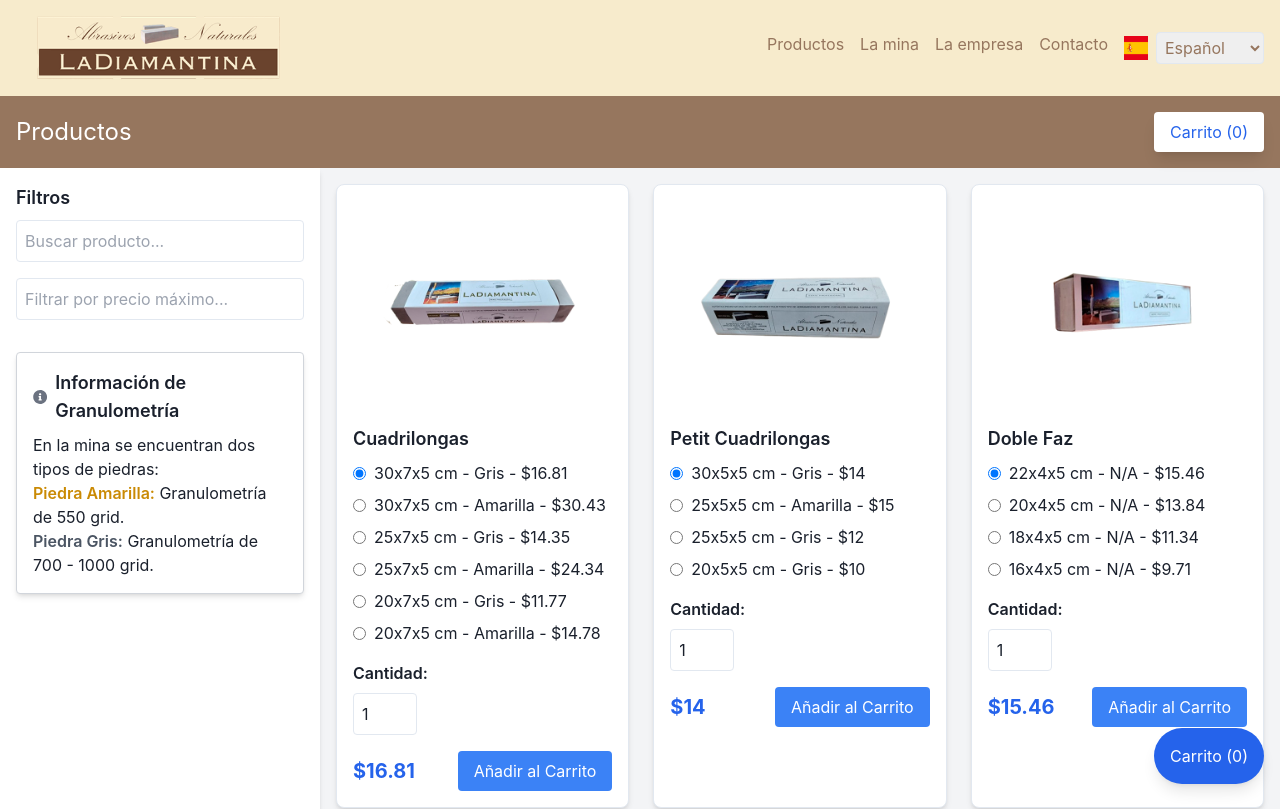
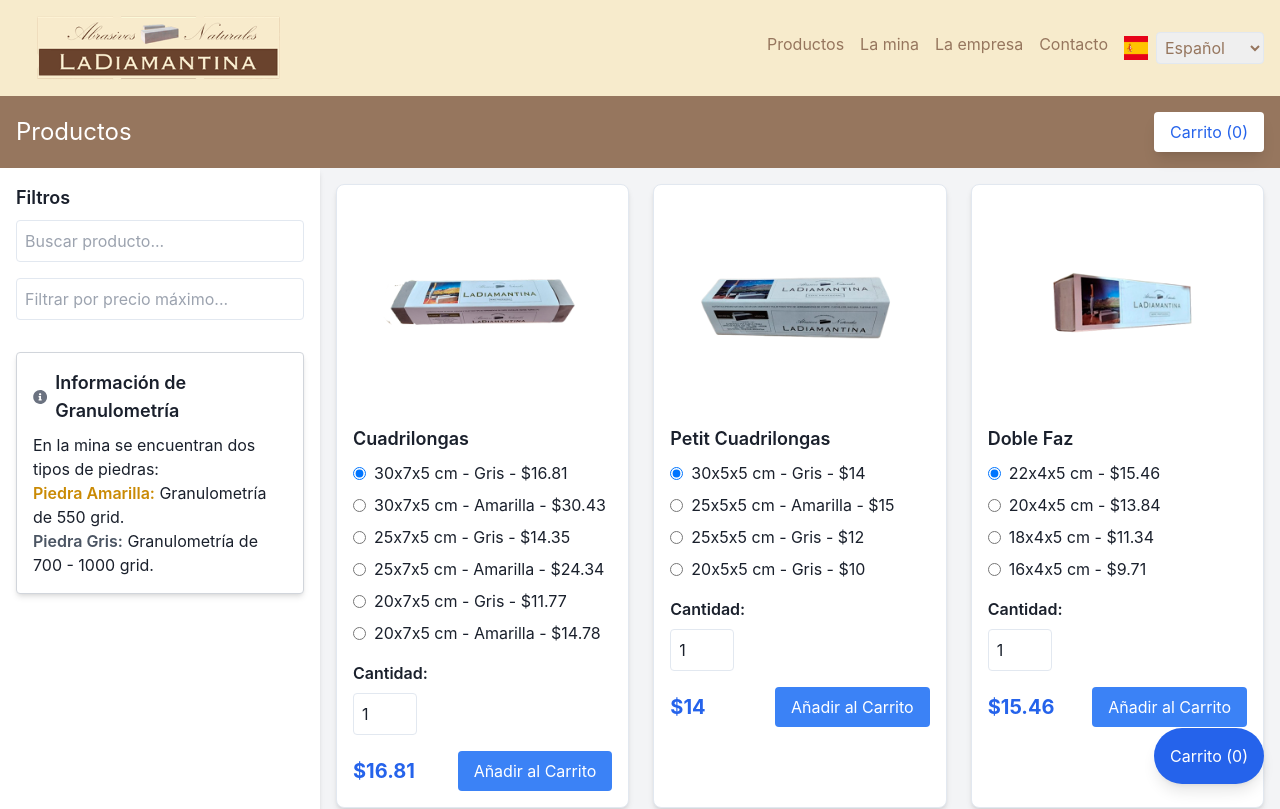
Before and after one commit to santiperez98/La-diamantina-Front, a React (Vite) app: page /products in a window 1280 px wide. Shown: the top 809 px of the page. Built offline with nearby package versions, Linux system fonts and the light colour scheme.

Commit message:
n/a arreglado

```diff
--- a/src/components/ProductCard.jsx
+++ b/src/components/ProductCard.jsx
@@ -36,7 +36,7 @@
               checked={product.options[index] === selectedOption} // Verificamos si la opción seleccionada es la misma
               onChange={handleOptionChange}
             />
-            {option.size} - {option.color ? option.color : 'N/A'} - ${option.price}
+            {option.size} {option.color && `- ${option.color}`} - ${option.price}
           </label>
         ))}
       </div>
```
